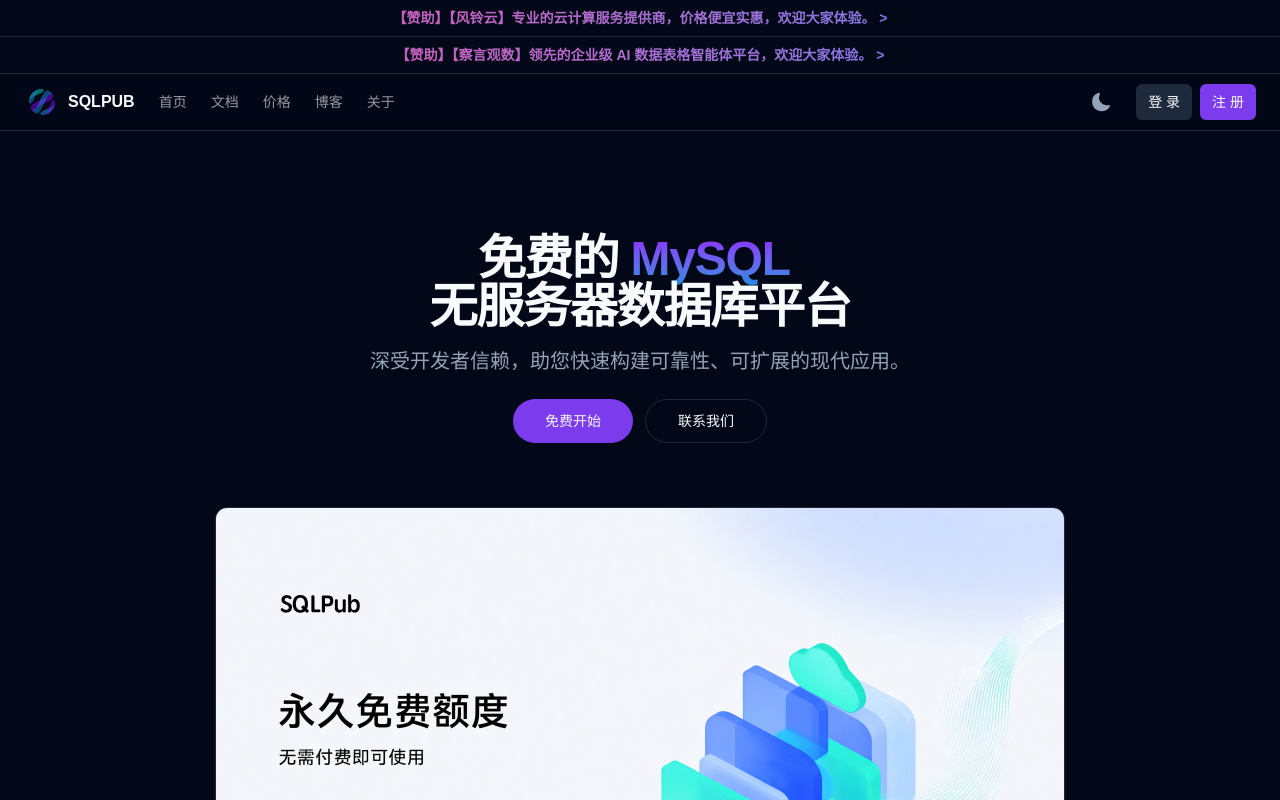
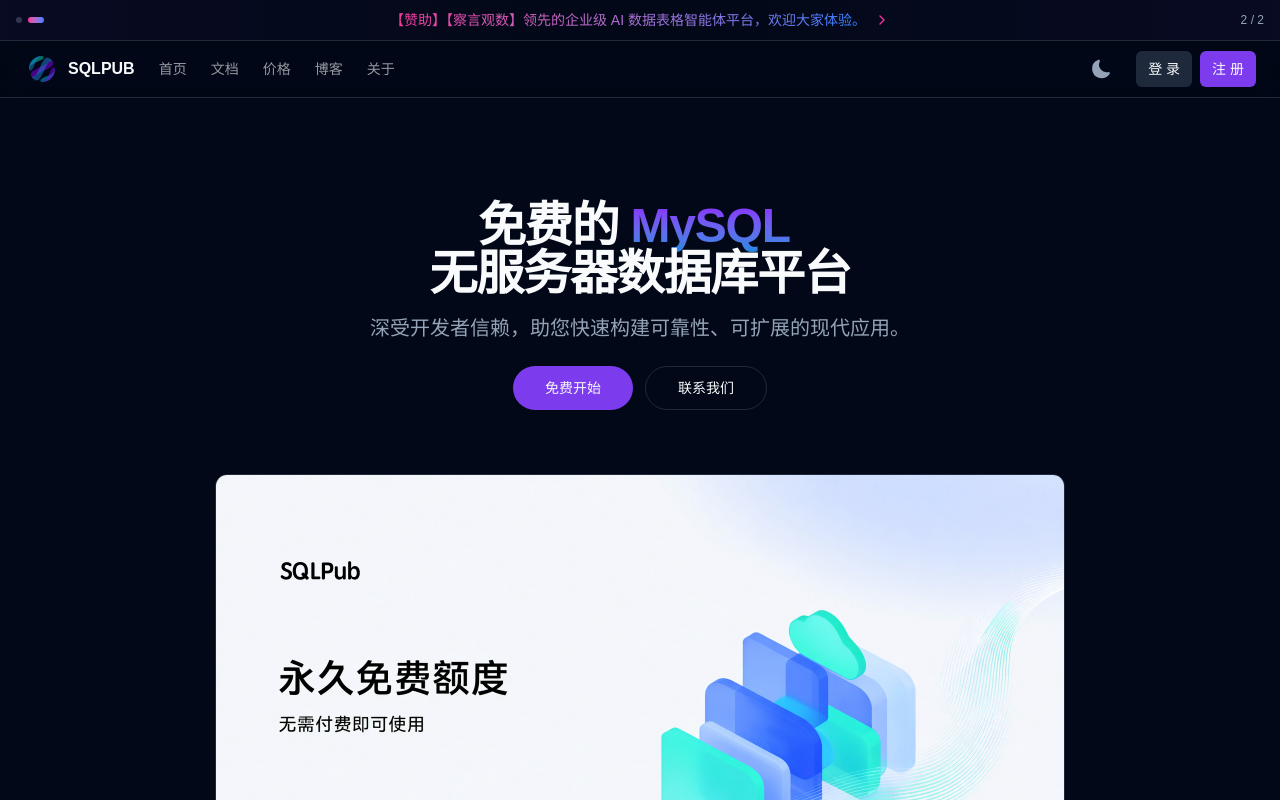
Before and after one commit to sqlpub/sqlpub-website, a Next.js app: page / in a window 1280 px wide. Shown: the top 800 px of the page. Built offline with nearby package versions, Linux system fonts and the light colour scheme; a web font is replaced by a local one.

Commit message:
feat: enhance notification component with auto-scroll carousel
Add auto-scroll feature, indicator dots, and notification counter
with visual optimizations for better user experience.

Co-authored-by: Red Rabbit <20015177+liuxinwang@users.noreply.github.com>

```diff
--- a/components/notice.tsx
+++ b/components/notice.tsx
@@ -1,24 +1,93 @@
+"use client";
+
+import { useState, useEffect } from "react";
 import Link from "next/link";
+import { ChevronRight } from "lucide-react";
+
+const notices = [
+  {
+    id: 1,
+    text: "【赞助】【风铃云】专业的云计算服务提供商，价格便宜实惠，欢迎大家体验。",
+    href: "https://www.aeoliancloud.com",
+  },
+  {
+    id: 2,
+    text: "【赞助】【察言观数】领先的企业级 AI 数据表格智能体平台，欢迎大家体验。",
+    href: "https://www.asktable.com",
+  },
+];
 
 export const Notice = () => {
+  const [currentIndex, setCurrentIndex] = useState(0);
+  const [isAnimating, setIsAnimating] = useState(false);
+
+  useEffect(() => {
+    if (notices.length <= 1) return;
+
+    const interval = setInterval(() => {
+      setIsAnimating(true);
+      setTimeout(() => {
+        setCurrentIndex((prev) => (prev + 1) % notices.length);
+        setIsAnimating(false);
+      }, 300);
+    }, 4000);
+
+    return () => clearInterval(interval);
+  }, []);
+
+  const currentNotice = notices[currentIndex];
+
   return (
-    <>
-      <Link
-        href="https://www.aeoliancloud.com"
-        target="_blank"
-        rel="noopener noreferrer"
-        className="block w-full bg-transparent text-transparent bg-clip-text bg-gradient-to-r from-pink-500 to-blue-500 py-2 text-center text-sm font-semibold hover:opacity-80 border-b border-border"
-      >
-        {"【赞助】【风铃云】专业的云计算服务提供商，价格便宜实惠，欢迎大家体验。 >"}
-      </Link>
-      <Link
-        href="https://www.asktable.com"
-        target="_blank"
-        rel="noopener noreferrer"
-        className="block w-full bg-transparent text-transparent bg-clip-text bg-gradient-to-r from-pink-500 to-blue-500 py-2 text-center text-sm font-semibold hover:opacity-80 border-b border-border"
-      >
-        {"【赞助】【察言观数】领先的企业级 AI 数据表格智能体平台，欢迎大家体验。 >"}
-      </Link>
-    </>
+    <div className="relative w-full overflow-hidden border-b border-border bg-gradient-to-r from-primary/5 via-transparent to-primary/5">
+      <div className="relative flex items-center justify-center py-2.5">
+        {/* Indicator dots */}
+        {notices.length > 1 && (
+          <div className="absolute left-4 flex items-center gap-1.5">
+            {notices.map((_, index) => (
+              <button
+                key={index}
+                onClick={() => {
+                  setIsAnimating(true);
+                  setTimeout(() => {
+                    setCurrentIndex(index);
+                    setIsAnimating(false);
+                  }, 300);
+                }}
+                className={`h-1.5 rounded-full transition-all duration-300 ${
+                  index === currentIndex
+                    ? "w-4 bg-gradient-to-r from-pink-500 to-blue-500"
+                    : "w-1.5 bg-muted-foreground/30 hover:bg-muted-foreground/50"
+                }`}
+                aria-label={`切换到通知 ${index + 1}`}
+              />
+            ))}
+          </div>
+        )}
+
+        {/* Notice content */}
+        <Link
+          href={currentNotice.href}
+          target="_blank"
+          rel="noopener noreferrer"
+          className={`group flex items-center gap-2 px-12 text-center text-sm font-medium transition-all duration-300 ${
+            isAnimating
+              ? "translate-y-2 opacity-0"
+              : "translate-y-0 opacity-100"
+          }`}
+        >
+          <span className="bg-gradient-to-r from-pink-500 to-blue-500 bg-clip-text text-transparent">
+            {currentNotice.text}
+          </span>
+          <ChevronRight className="h-4 w-4 text-pink-500 transition-transform group-hover:translate-x-1" />
+        </Link>
+
+        {/* Counter */}
+        {notices.length > 1 && (
+          <div className="absolute right-4 text-xs text-muted-foreground">
+            {currentIndex + 1} / {notices.length}
+          </div>
+        )}
+      </div>
+    </div>
   );
 };
```
